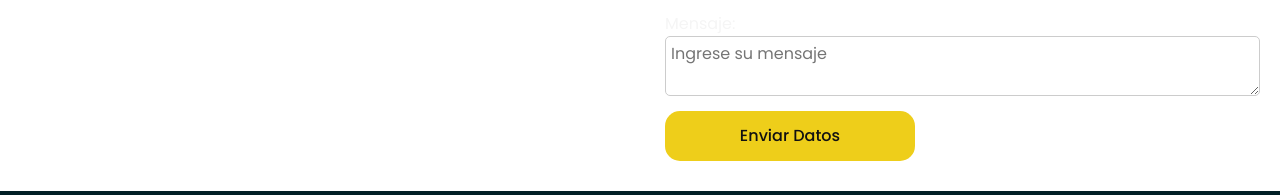
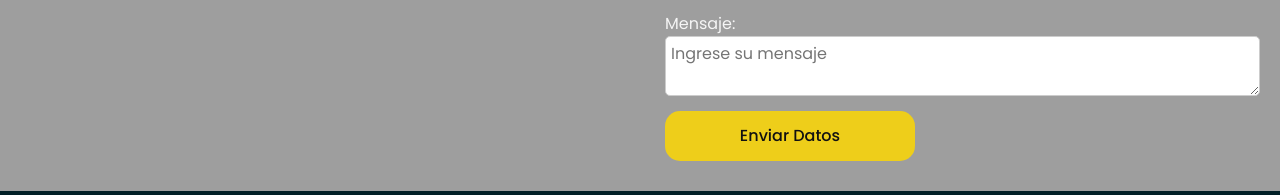
Before and after one commit to br1rossetti/pf-bruno-rossetti, a website: page pages/contacto.html in a window 1280 px wide. Shown: the part 512-707 px from the top of the page. Drawn offline with nearby package versions, Linux system fonts and the light colour scheme; the site is published under a folder, as on GitHub Pages, so addresses that start at the root find nothing.

Commit message:
Background listo

```diff
--- a/css/style.css
+++ b/css/style.css
@@ -580,7 +580,7 @@ body {
 }
 /* ESTILOS MAIN CONTACTO */
 .mainContacto {
-  background-image: url(/assets/img/banner-computadora-br1.webp);
+  background-image: url(../assets/img/banner-computadora-br1.webp);
   background-repeat: no-repeat;
   background-position: center center;
   background-size: cover;
```
